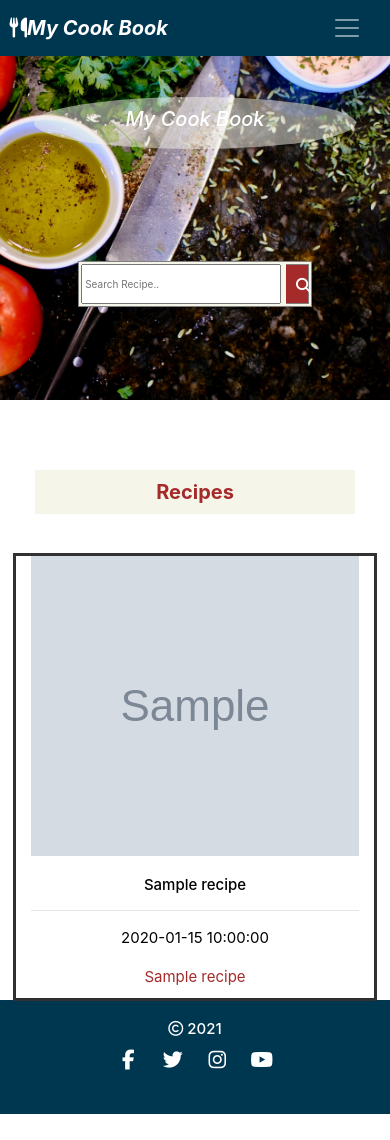
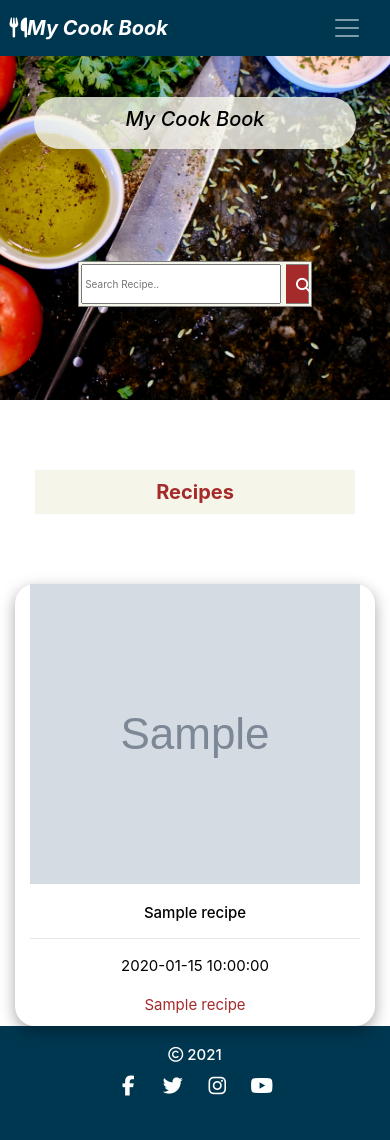
Before and after one commit to Code-Institute-Submissions/McHugh1894-MS3-CookBook_SepResub, a Flask app: page /recipes in a window 390 px wide. Before the commit the page ends 1114 px from the top, so only its background shows below. Run offline with Flask 2, Linux system fonts and the light colour scheme; grey boxes marked "Sample" are stand-in pictures; a database or web service that is not in the repository returns one stand-in record (values such as "Sample title"); some libraries are stand-ins or nearby versions.

Commit message:
Added card styling to html and css files

```diff
--- a/static/css/style.css
+++ b/static/css/style.css
@@ -112,10 +112,7 @@ body {
     box-shadow: 0 8px 16px 0 rgba(0,0,0,0.2);
   }
 
-  /* Add some padding inside the card container */
-  .container {
-    padding: 2px 16px;
-  }
+
 
 .hero-image {
     height: 100vh;
@@ -185,10 +182,10 @@ body {
 
   }
   .landing-text {
-      color: #ffffff;
+      color: black;
       background-size: cover;
-      background-color: rgb(245, 245, 234, 0.5);
-      border-radius: 50%;
+      background-color: rgb(245, 245, 234, 0.8);
+      border-radius: 50px;
       font-size: 30px;
       font-style: italic;
       text-shadow: 10px 10px 20px #fafafa;
@@ -276,9 +273,10 @@ body {
     text-align: center;
 }
 .recipe-read {
-    text-align: justify;
-    margin-top: 50px;
-    align-items: center;
+  text-align: justify;
+  margin-top: 50px;
+  align-items: center;
+  border-radius: 20px;
 }
 .recipe-img{
     display: flex;
@@ -303,7 +301,10 @@ body {
     font-size: 20px;
     }
     .recipe-read {
-    margin-top: 20px;
+    text-align: justify;
+    margin-top: 50px;
+    align-items: center;
+    border-radius: 20px;
     }
    .recipe-title {
     font-size: 15px;
--- a/templates/recipe/recipe-info.html
+++ b/templates/recipe/recipe-info.html
@@ -25,7 +25,9 @@
                 <h6>Method: {{recipes.method}}</h6>
             </div>
             <div class="col-sm-8">
-                <img class="recipes-desc-img" src="{{recipes.image_link}}" alt="{{recipes.recipes_name}}">
+                <img class="recipes-desc-img" style="vertical-align: middle;
+                border-style: none;
+                width: 100%;" src="{{recipes.image_link}}" alt="{{recipes.recipes_name}}">
             </div>
         </div>
 
--- a/templates/recipes.html
+++ b/templates/recipes.html
@@ -24,9 +24,9 @@
             <h2 class="recipe-header">Recipes</h2>
         </div>
         <div class="container">
-            <div class="row">
+            <div class="row" style="justify-content: space-between;">
                 {% for recipe in recipes %}
-                <div class="col-12 col-md-6 col-lg-4 recipe-read" style="box-shadow: rgba(0, 0, 0, 0.16) 0px 1px 4px, rgb(51, 51, 51) 0px 0px 0px 3px;">
+                <div class="col-12 col-md-6 col-lg-3 recipe-read" style="box-shadow: rgba(0, 0, 0, 35%) 0px 5px 15px;">
                     <img class="recipe-img" src="{{ recipe.image_link }}" alt="{{ recipe.recipe_name }}">
                     <div class="recipe-title">
                         <h5 class="card-title">{{recipe.recipe_name}}</h5>
```
